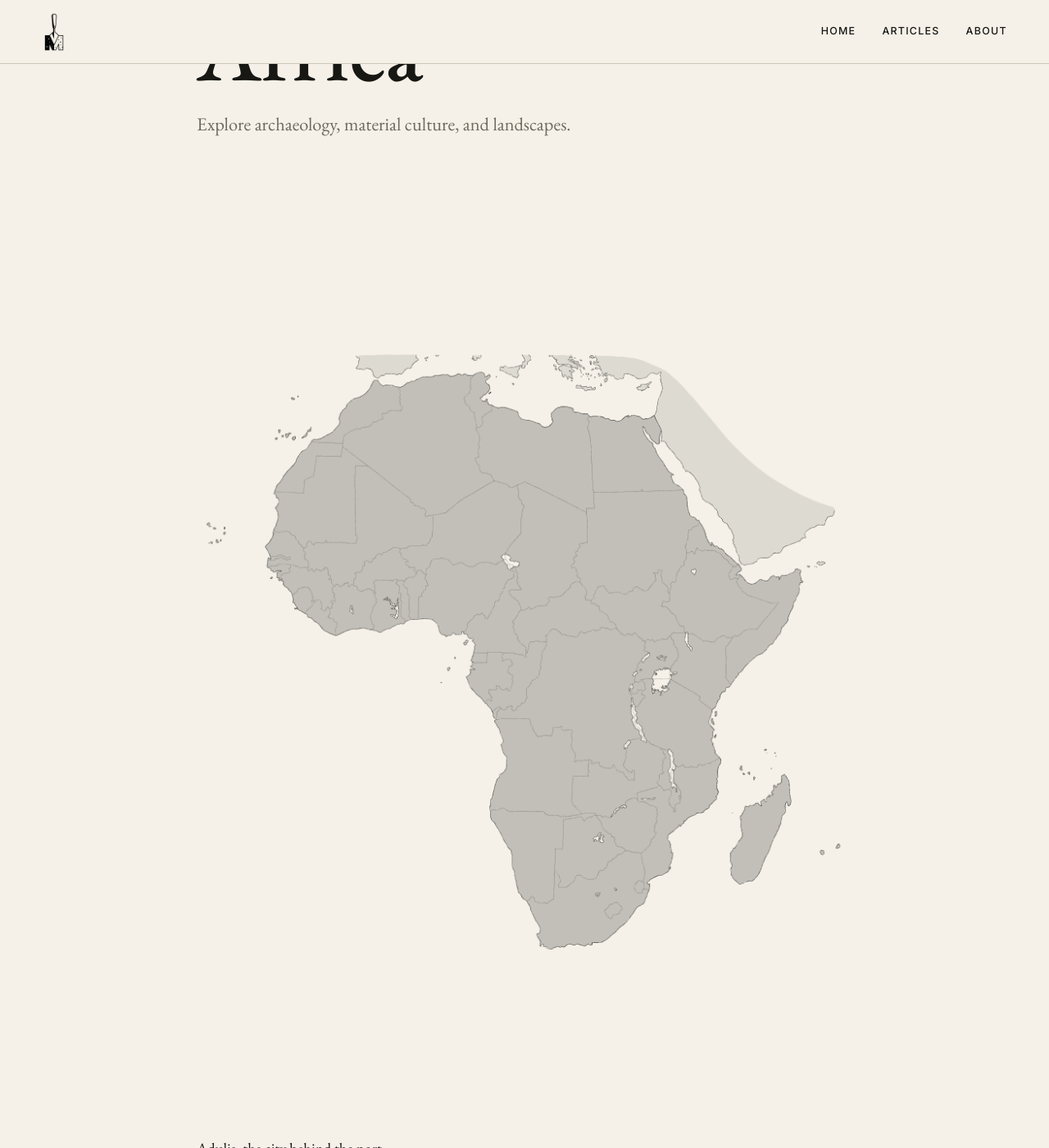
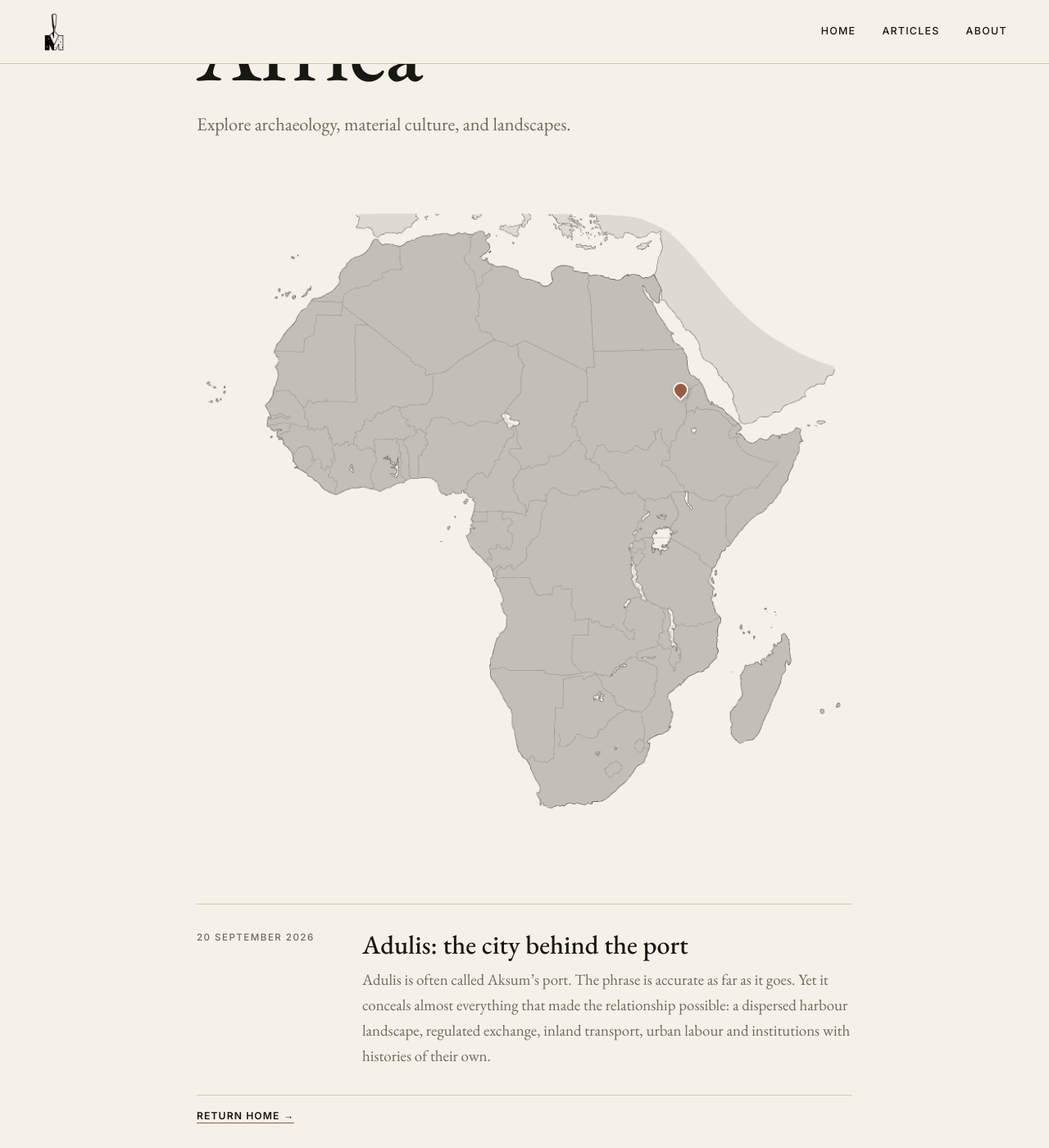
Before and after one commit to basolmsted-blip/mnemosyne-online, a Jekyll site: the page built from regions/africa.html, in a window 1280 px wide and 1400 px high, scrolled down 206 px. Shown: the whole window at 82% size. Built offline with Jekyll 4.4.1, drawn with Linux system fonts in a browser that asks for light colours.

Commit message:
Add files via upload

```diff
--- a/assets/css/style.css
+++ b/assets/css/style.css
@@ -148,6 +148,52 @@ a:hover { color: var(--terracotta); }
 .archive-item h2 { margin: 0; font-size: 2rem; font-weight: 500; line-height: 1.1; }
 .archive-item p { margin: .5rem 0 0; color: var(--muted); }
 
+.region-map { position: relative; width: 100%; aspect-ratio: 1640 / 1650; margin: 0 0 4rem; overflow: hidden; }
+.region-map > img { position: absolute; inset: -21.3% 0 auto; width: 100%; height: auto; }
+.map-pin {
+  position: absolute;
+  z-index: 2;
+  display: grid;
+  place-items: center;
+  width: 44px;
+  height: 44px;
+  color: var(--ink);
+  text-decoration: none;
+  transform: translate(-50%, -50%);
+}
+.map-pin::before {
+  content: "";
+  width: 15px;
+  height: 15px;
+  border: 2px solid var(--paper);
+  border-radius: 50% 50% 50% 0;
+  background: var(--terracotta);
+  box-shadow: 0 2px 5px rgba(23, 23, 19, .24);
+  transform: rotate(-45deg);
+  transition: transform .2s ease, background-color .2s ease;
+}
+.map-pin:hover::before, .map-pin:focus-visible::before { background: #7f4936; transform: rotate(-45deg) scale(1.15); }
+.map-pin:focus-visible { outline: 1px solid var(--terracotta); outline-offset: 1px; }
+.map-pin__label {
+  position: absolute;
+  left: 50%;
+  bottom: calc(100% - 4px);
+  width: max-content;
+  max-width: 220px;
+  padding: .55rem .7rem;
+  background: var(--ink);
+  color: var(--paper-light);
+  font: 500 .7rem/1.35 var(--sans);
+  letter-spacing: .04em;
+  opacity: 0;
+  pointer-events: none;
+  transform: translate(-50%, 5px);
+  transition: opacity .18s ease, transform .18s ease, visibility .18s ease;
+  visibility: hidden;
+}
+.map-pin:hover .map-pin__label, .map-pin:focus-visible .map-pin__label { opacity: 1; transform: translate(-50%, 0); visibility: visible; }
+.map-pin--adulis { left: 73.8%; top: 30.1%; }
+
 .article-shell { padding: 6rem 0 8rem; }
 .article-header { max-width: 960px; margin: 0 auto 4rem; text-align: center; }
 .article-header h1 { margin: .5rem 0 1.5rem; font-size: clamp(2.8rem, 6.2vw, 5.4rem); font-weight: 500; line-height: .98; }
@@ -197,6 +243,8 @@ a:hover { color: var(--terracotta); }
   .featured__grid, .archive-item { grid-template-columns: 1fr; }
   .article-grid { grid-template-columns: 1fr; }
   .featured h1 { font-size: 3rem; }
+  .region-map { margin-bottom: 3rem; }
+  .map-pin__label { max-width: 180px; white-space: normal; }
   .page-shell, .article-shell { padding-top: 4rem; }
   .article-header { text-align: left; }
   .article-header h1::after { margin-left: 0; }
```
